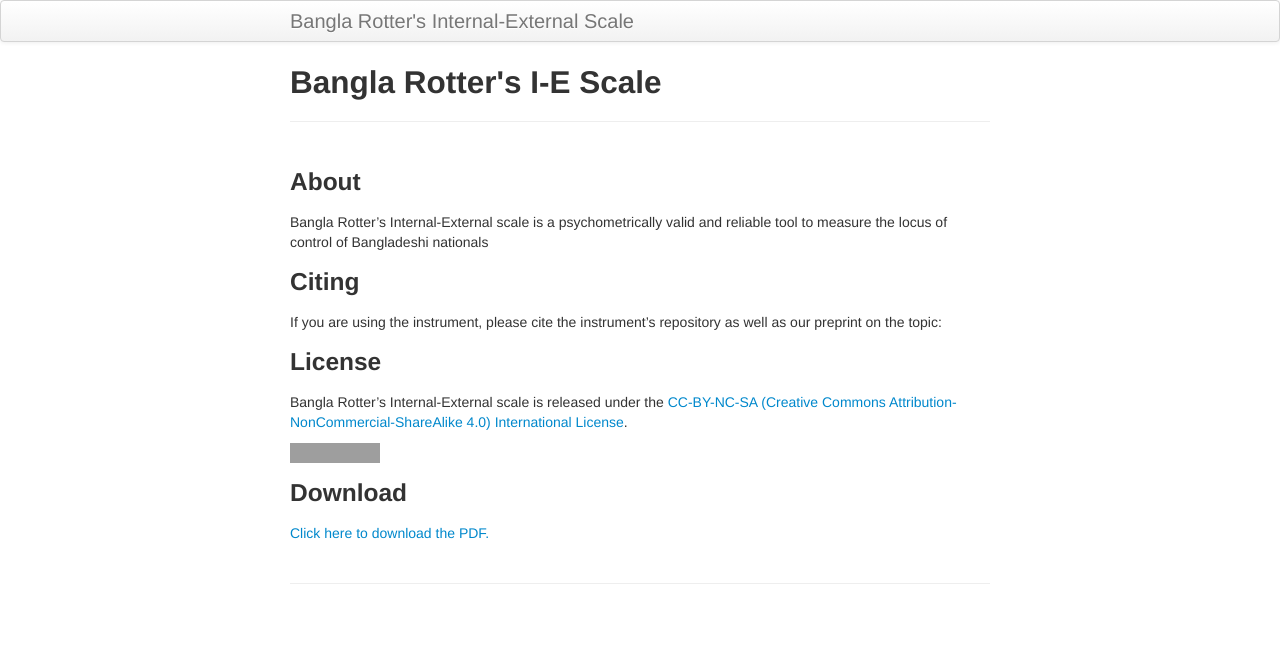
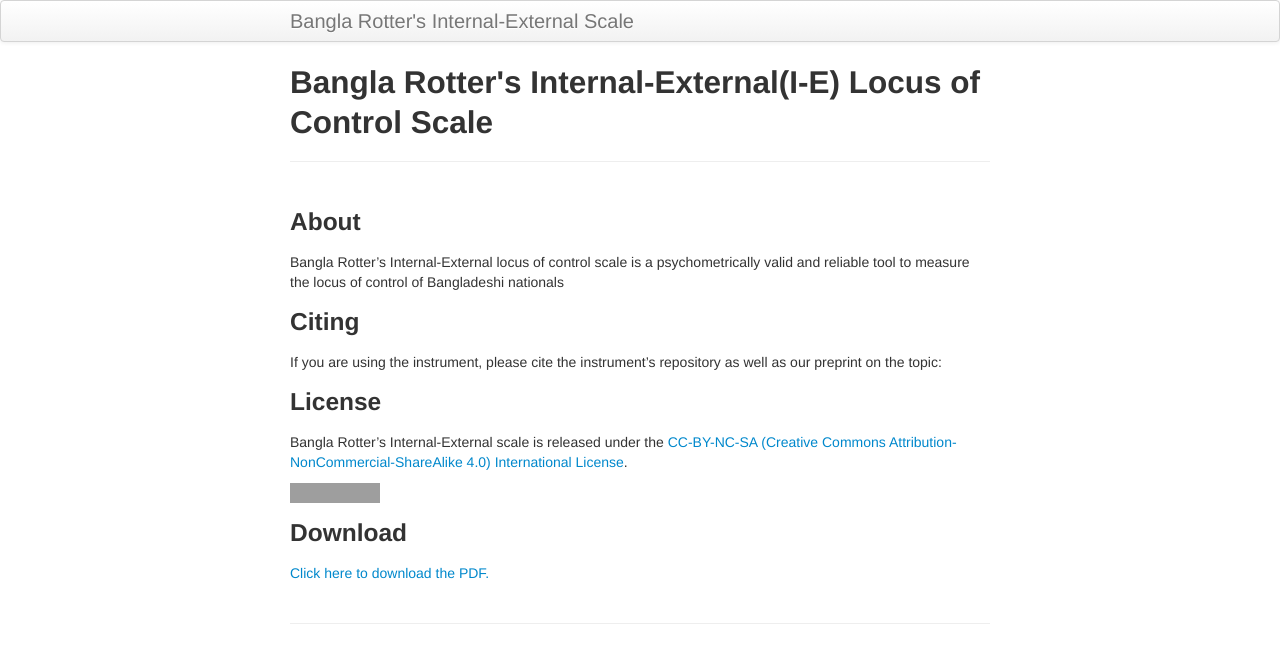
Before and after one commit to Bangla-Rotter-I-E-Scale/Rotter.github.io, a Jekyll site: the page built from index.md, in a window 1280 px wide. Shown: the top 663 px of the page. Built offline with Jekyll 4.4.1, drawn with Linux system fonts in a browser that asks for light colours; grey boxes are pictures that could not be loaded.

Commit message:
Update index.md

```diff
--- a/index.md
+++ b/index.md
@@ -1,6 +1,6 @@
 ---
 layout: page
-title: Bangla Rotter's I-E Scale
+title: Bangla Rotter's Internal-External(I-E) Locus of Control Scale
 description: Website for the Bangla Rotter's I-E Scalet
 ---
 
@@ -8,7 +8,7 @@ description: Website for the Bangla Rotter's I-E Scalet
 
 ### About
 
-Bangla Rotter's Internal-External scale is a psychometrically valid and reliable tool to measure the locus of control of Bangladeshi nationals
+Bangla Rotter's Internal-External  locus of control scale is a psychometrically valid and reliable tool to measure the locus of control of Bangladeshi nationals
 ### Citing
 
 If you are using the instrument, please cite the instrument's repository as well as our preprint on the topic:
```
